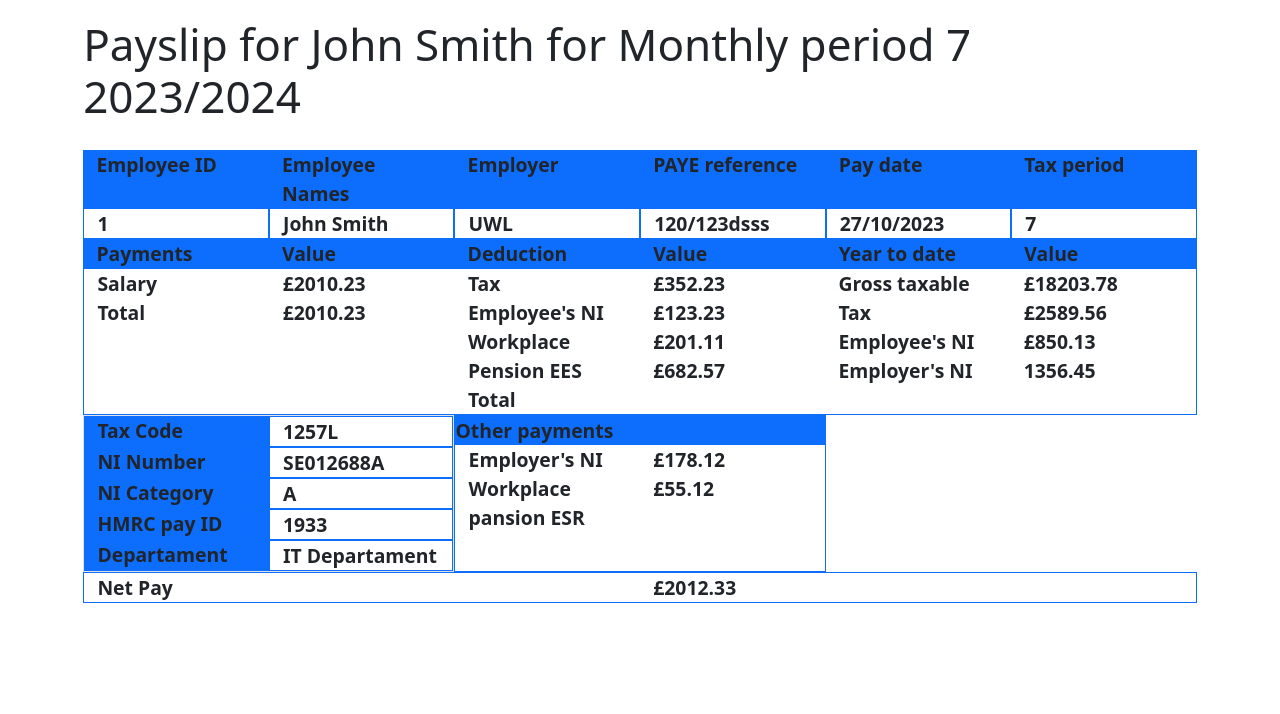
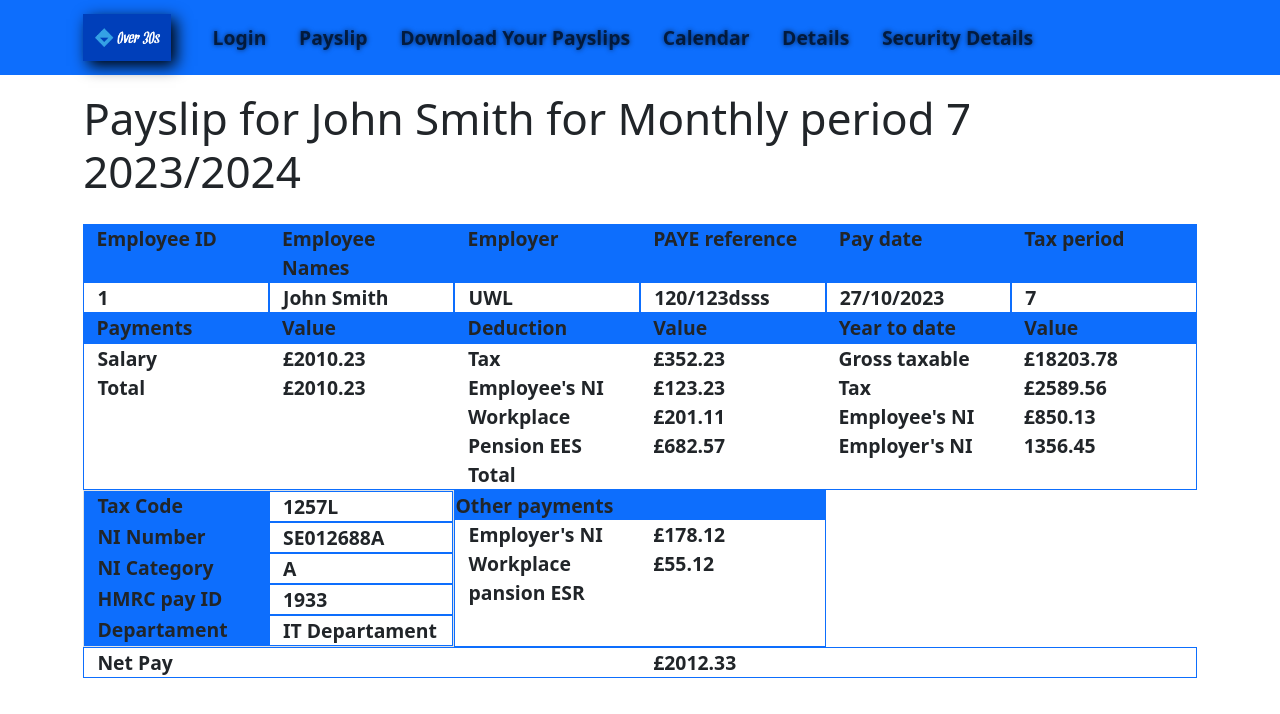
Before and after one commit to KaloyanBobev/payslip-app, a React (Create React App) app: page /payslip in a window 1280 px wide. Shown: the top 714 px of the page. Built offline with nearby package versions, Linux system fonts and the light colour scheme.

Commit message:
Update Payslip.js
add navbar

```diff
--- a/src/pages/Payslip.js
+++ b/src/pages/Payslip.js
@@ -2,7 +2,7 @@
 import React from "react";
 import { useEffect, useState } from "react";
 import axios from "axios";
-// import Navigation from "./Navigation";
+import Navigation from "./Navigation";
 
 export default function Payslip() {
   // State to store the data from the JSON file
@@ -25,7 +25,7 @@ export default function Payslip() {
   //JSX part printing all the infomration for the employee
   return (
     <>
-      {/* <Navigation /> */}
+      <Navigation />
       <div className="container">
         <h1 className="">
           Payslip for John Smith for Monthly period 7 2023/2024
```
